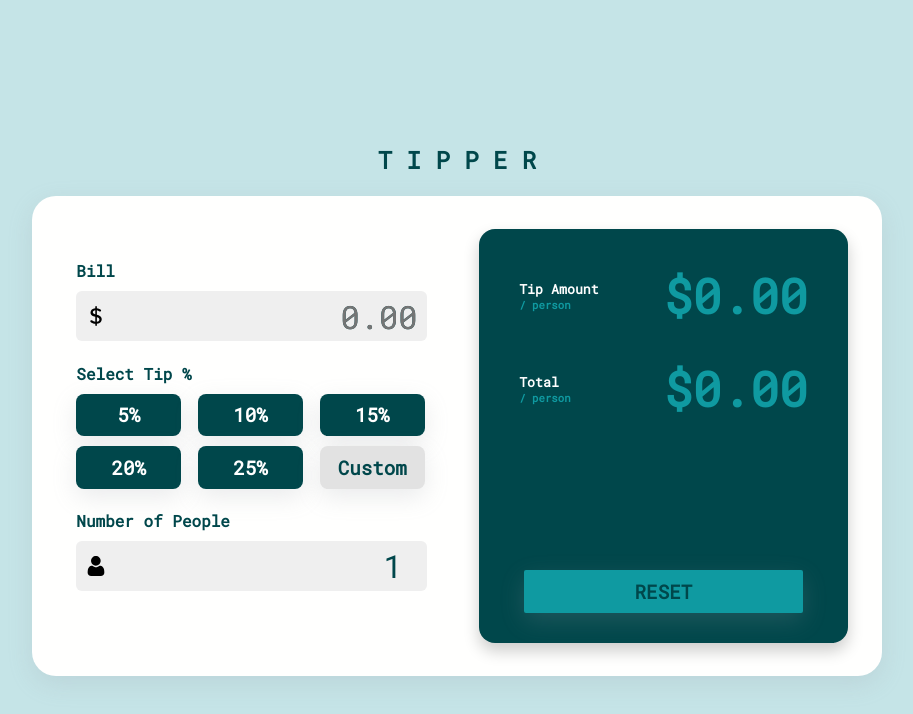
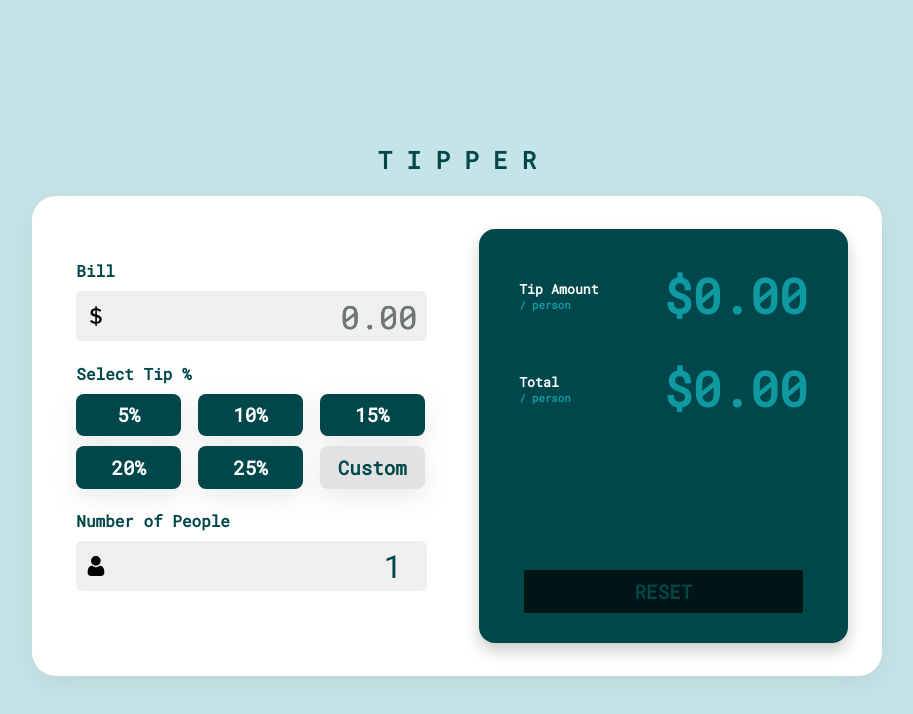
Before and after one commit to jaebeezy/tipper, a React (Create React App) app: page / in a window 1280 px wide. Shown: the top 714 px of the page, without its empty margins (183-1096 px from the left). Built offline with nearby package versions, Linux system fonts and the light colour scheme.

Commit message:
disabled reset button when empty

```diff
--- a/public/index.html
+++ b/public/index.html
@@ -30,7 +30,7 @@
       href="https://fonts.googleapis.com/css2?family=Roboto+Mono&display=swap"
       rel="stylesheet"
     />
-    <title>React App</title>
+    <title>T I P P E R</title>
   </head>
   <body>
     <noscript>You need to enable JavaScript to run this app.</noscript>
--- a/src/components/button.js
+++ b/src/components/button.js
@@ -1,8 +1,13 @@
 import React from "react";
 
-const Button = ({ name, mode, onClick, value }) => {
+const Button = ({ name, mode, onClick, value, disabled }) => {
   return (
-    <button className={mode} value={value} onClick={onClick}>
+    <button
+      className={mode}
+      value={value}
+      onClick={onClick}
+      disabled={disabled}
+    >
       {name}
     </button>
   );
--- a/src/components/calculator.js
+++ b/src/components/calculator.js
@@ -15,7 +15,7 @@ const Calculator = () => {
 
   // event handler for reset button
   const resetButtonHandler = () => {
-    setBill(0);
+    setBill("");
     setTip(0);
     setPeople(1);
   };
@@ -61,7 +61,12 @@ const Calculator = () => {
           />
         </div>
         <div className="reset-button-container">
-          <Button mode="reset" name="RESET" onClick={resetButtonHandler} />
+          <Button
+            mode="reset"
+            name="RESET"
+            onClick={resetButtonHandler}
+            disabled={!bill && people === 1 ? true : false}
+          />
         </div>
       </div>
     </div>
--- a/src/styles/_button.scss
+++ b/src/styles/_button.scss
@@ -26,6 +26,14 @@ button {
     border-radius: 2px;
   }
 
+  &:disabled {
+    background-color: #021516;
+    box-shadow: none;
+    &:hover {
+      background-color: #021516;
+    }
+  }
+
   font-family: inherit;
   height: 42.5px;
   width: 105px;
```
